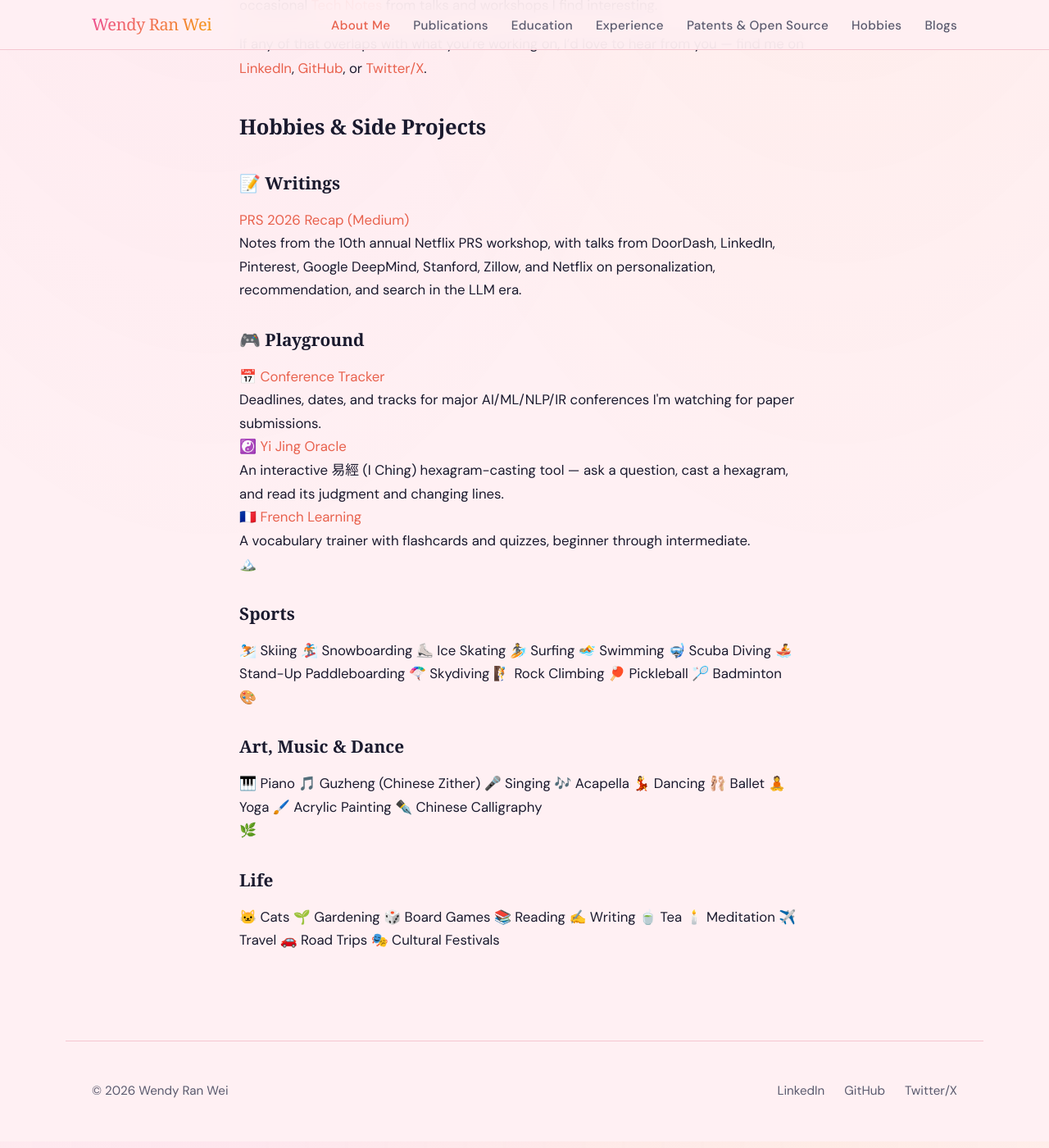
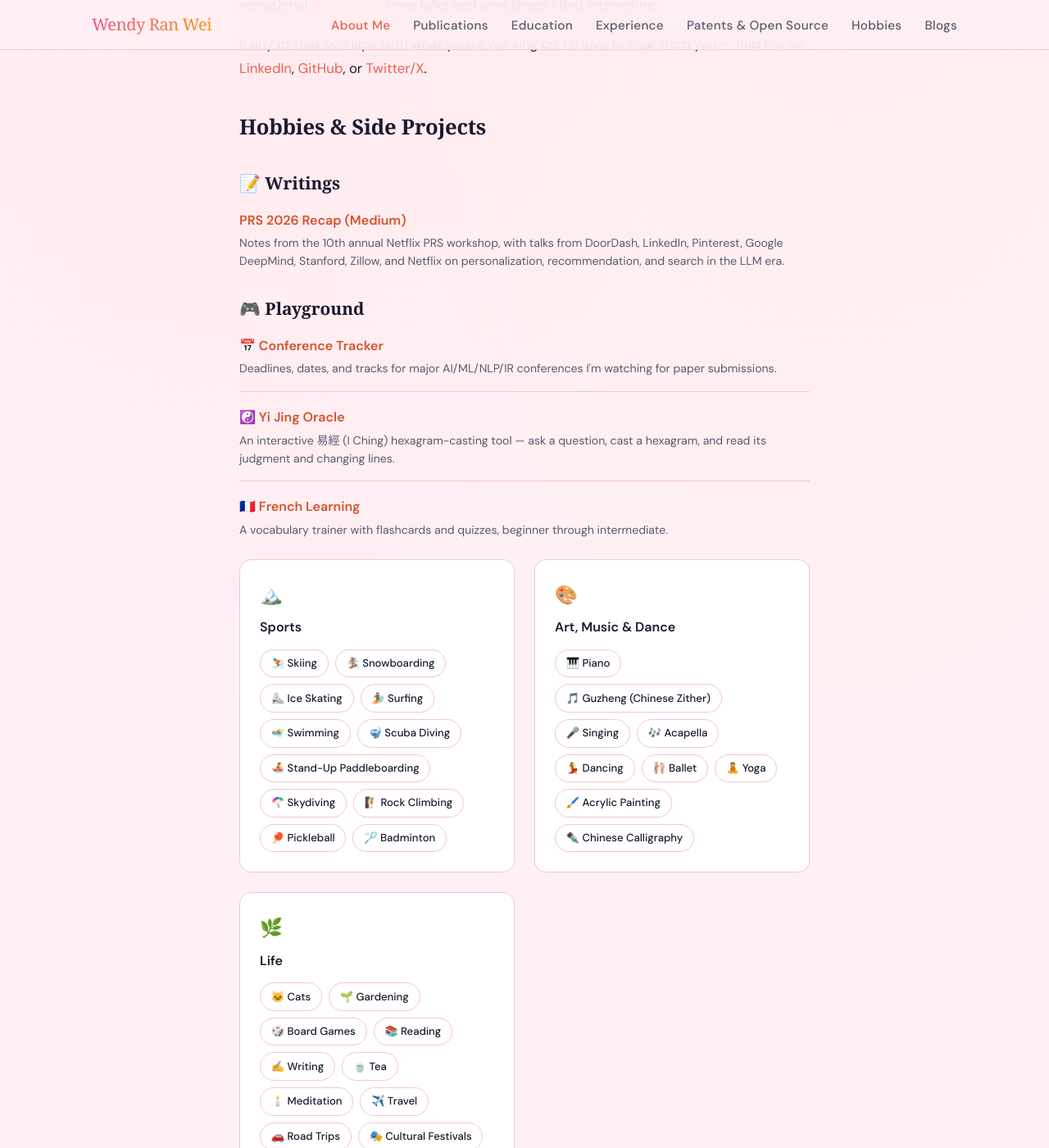
Before and after one commit to wendyran/wendyran.github.io, a Jekyll site: the page built from about.md, in a window 1280 px wide and 1400 px high, scrolled down 948 px. Shown: the whole window at 82% size. Built offline with Jekyll 4.4.1, drawn with Linux system fonts in a browser that asks for light colours; some web fonts are replaced.

Commit message:
Update site.css

```diff
--- a/css/site.css
+++ b/css/site.css
@@ -122,6 +122,91 @@ main.page-content {
 }
 .page-content table th { background: var(--gradient-soft); font-weight: 600; }
 
+/* ── HOBBIES (embedded on about page) ── */
+.hobbies-grid {
+    display: grid;
+    grid-template-columns: repeat(auto-fit, minmax(220px, 1fr));
+    gap: 1.5rem;
+    margin: 1.5rem 0;
+}
+.hobby-group {
+    background: var(--card);
+    border: 1px solid var(--border);
+    border-radius: 14px;
+    padding: 1.5rem;
+    transition: all 0.3s;
+}
+.hobby-group:hover {
+    border-color: var(--accent-pink);
+    box-shadow: 0 6px 24px rgba(236, 72, 153, 0.08);
+}
+.hobby-group-icon { font-size: 1.4rem; margin-bottom: 0.4rem; }
+.hobby-group h3 {
+    font-family: var(--sans) !important;
+    font-size: 1rem !important;
+    font-weight: 600;
+    margin: 0 0 0.85rem !important;
+    color: var(--text);
+}
+.hobby-tags { display: flex; flex-wrap: wrap; gap: 0.5rem; }
+.hobby-tags .skill-tag {
+    font-size: 0.82rem;
+    padding: 0.32rem 0.8rem;
+    background: var(--card);
+    border: 1px solid var(--border);
+    border-radius: 100px;
+    font-weight: 500;
+    color: var(--text);
+    text-decoration: none;
+    display: inline-block;
+    transition: all 0.2s;
+}
+.hobby-tags .skill-tag:hover {
+    border-color: var(--accent-pink);
+    background: var(--gradient-soft);
+    color: var(--accent);
+    text-decoration: none;
+}
+
+/* Writings & Playground: larger, boxless sections (distinct from the tag cards below) */
+.link-section {
+    margin: 0 0 2.25rem;
+}
+.link-section-title {
+    font-family: var(--serif);
+    font-size: 1.4rem;
+    display: flex;
+    align-items: center;
+    gap: 0.55rem;
+    margin-bottom: 1.1rem;
+    letter-spacing: -0.01em;
+}
+.link-list {
+    display: flex;
+    flex-direction: column;
+    gap: 1rem;
+}
+.link-item:not(:first-child) {
+    padding-top: 1rem;
+    border-top: 1px solid var(--border);
+}
+.link-item .link-title {
+    font-weight: 600;
+    font-size: 1rem;
+    color: var(--accent-dark);
+    text-decoration: none;
+}
+.link-item .link-title:hover {
+    color: var(--accent);
+    text-decoration: underline;
+}
+.link-item .link-desc {
+    font-size: 0.88rem;
+    color: var(--text-soft);
+    margin-top: 0.25rem;
+    line-height: 1.55;
+}
+
 /* ── FOOTER (shared) ── */
 footer.site-footer {
     max-width: 1120px; margin: 3rem auto 0; padding: 3rem 2rem;
```
